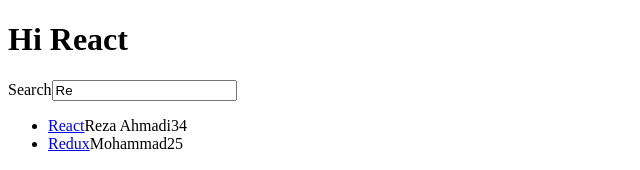
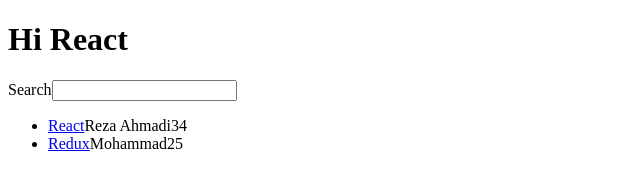
Before and after one commit to minashaker77/react-classbon, a React (Vite) app: page / in a window 1280 px wide. Shown: the top 170 px of the page, without its empty margins (0-640 px from the left). Built offline with nearby package versions, Linux system fonts and the light colour scheme.

Commit message:
side effect

```diff
--- a/src/App.jsx
+++ b/src/App.jsx
@@ -1,7 +1,7 @@
 // const title = "React";
 import List from "./components/list";
 import Search from "./components/serach";
-import { useState } from "react";
+import { useEffect, useState } from "react";
 
 const welcome = {
 	greeting: "Hi",
@@ -27,13 +27,20 @@
 			points: 5,
 		},
 	];
-	const [searchTerm, setSearchTerm] = useState("Re");
+	const [searchTerm, setSearchTerm] = useState(
+		localStorage.getItem("search") || ""
+	);
 	const handleSearch = (event) => {
 		setSearchTerm(event.target.value);
 	};
+
+	useEffect(() => {
+		localStorage.setItem("search", searchTerm);
+	},[searchTerm]);
 	const searchStories = stories.filter((story) =>
 		story.title.toLowerCase().includes(searchTerm.toLowerCase())
 	);
+
 	return (
 		<div>
 			<h1>
```
